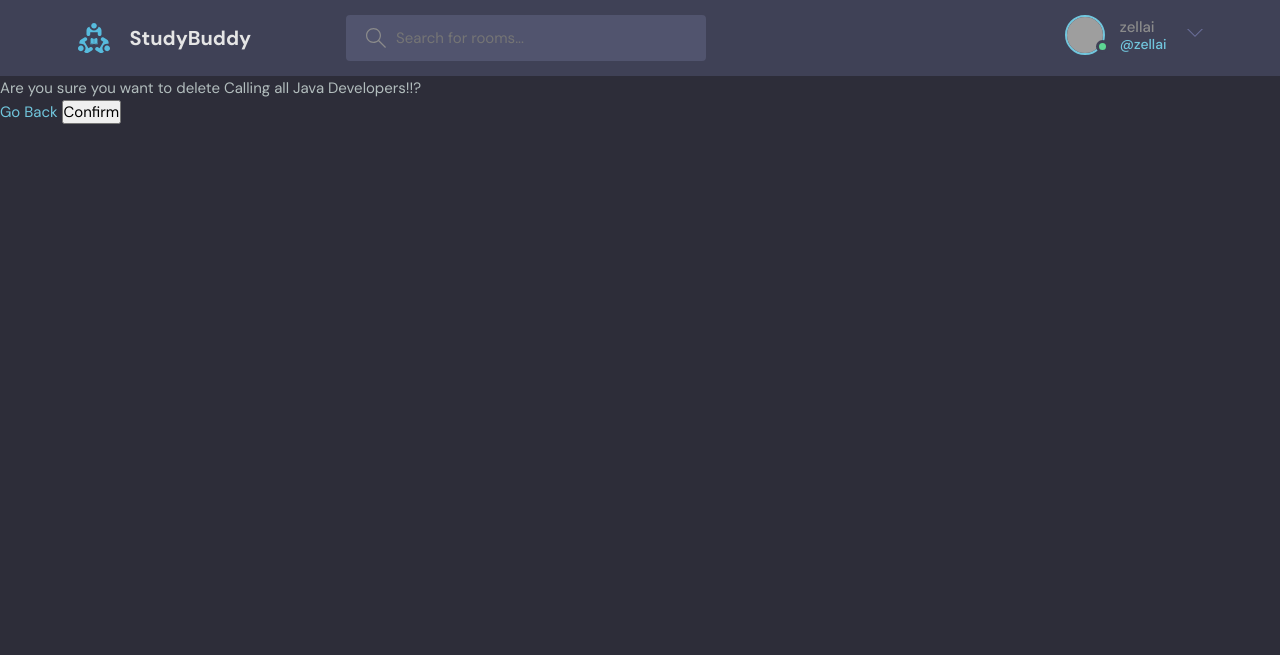
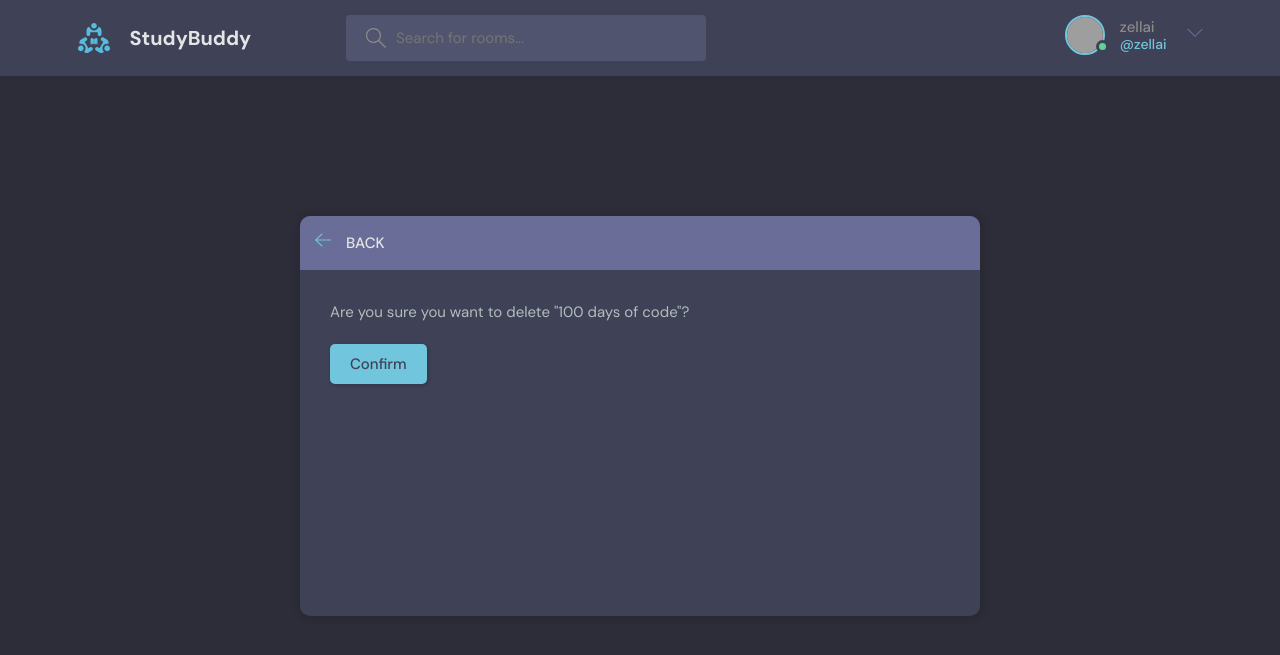
Before and after one commit to zellai/Study-Buddy-Django, a Django app: page /delete-room/9 in a window 1280 px wide. Shown: the top 655 px of the page. Run offline with Django 4.2, Linux system fonts and the light colour scheme; a user stored in the database is signed in; data comes from the database, SQL or seed files in the repository; both versions use the stored data as it was after the commit; grey boxes are pictures that could not be loaded.

Commit message:
install delete theme

```diff
--- a/PersonalBlog/base/templates/base/delete.html
+++ b/PersonalBlog/base/templates/base/delete.html
@@ -1,12 +1,39 @@
 {% extends 'main.html' %}
 
 {% block content %}
+    <main class="delete-item layout">
+        <div class="container">
+            <div class="layout__box">
+                <div class="layout__boxHeader">
+                    <div class="layout__boxTitle">
+                        <a href="{{request.META.HTTP_REFERER}}">
+                            <svg version="1.1" xmlns="http://www.w3.org/2000/svg" width="32" height="32"
+                                viewBox="0 0 32 32">
+                                <title>arrow-left</title>
+                                <path
+                                    d="M13.723 2.286l-13.723 13.714 13.719 13.714 1.616-1.611-10.96-10.96h27.625v-2.286h-27.625l10.965-10.965-1.616-1.607z">
+                                </path>
+                            </svg>
+                        </a>
+                        <h3>Back</h3>
+                    </div>
+                </div>
+                <div class="layout__body">
+                    <form class="form" action="" method="POST">
+                        {% csrf_token %}
+                        <div class="form__group">
+                            <p>Are you sure you want to delete "100 days of code"?</p>
+                        </div>
 
-<form method="POST" action="">
-    {% csrf_token %}
-    <p>Are you sure you want to delete {{obj}}?</p>
-    <a href="{{request.META.HTTP_REFERER}}">Go Back</a>
-    <input type="submit" value="Confirm" />
-</form>
+                        <div class="for__group">
+                            <input class="btn btn--main" type="submit" value="Confirm" />
+                        </div>
+
+                    </form>
+                </div>
+            </div>
+        </div>
+    </main>
+    <script src="script.js"></script>
 
 {% endblock %}
--- a/PersonalBlog/base/templates/base/room.html
+++ b/PersonalBlog/base/templates/base/room.html
@@ -113,7 +113,10 @@
             </div>
           </div>
           <div class="room__message">
-            <form action="#"><input name="" placeholder="Write your message here..." /></form>
+            <form action="" method="POST">
+              {% csrf_token %}
+              <input name="body" placeholder="Write your message here..." />
+            </form>
           </div>
         </div>
         <!-- Room End -->
--- a/PersonalBlog/base/templates/base/update-user.html
+++ b/PersonalBlog/base/templates/base/update-user.html
@@ -30,7 +30,7 @@
 
 
                       <div class="form__action">
-                          <a class="btn btn--dark" href="index.html">Cancel</a>
+                          <a class="btn btn--dark" href="{% url 'home' %}">Cancel</a>
                           <button class="btn btn--main" type="submit">Update</button>
                       </div>
                     </form>
```
Also changed, not shown: PersonalBlog/base/templates/base/delete_old.html (added, +12 -0 lines), PersonalBlog/db.sqlite3.
